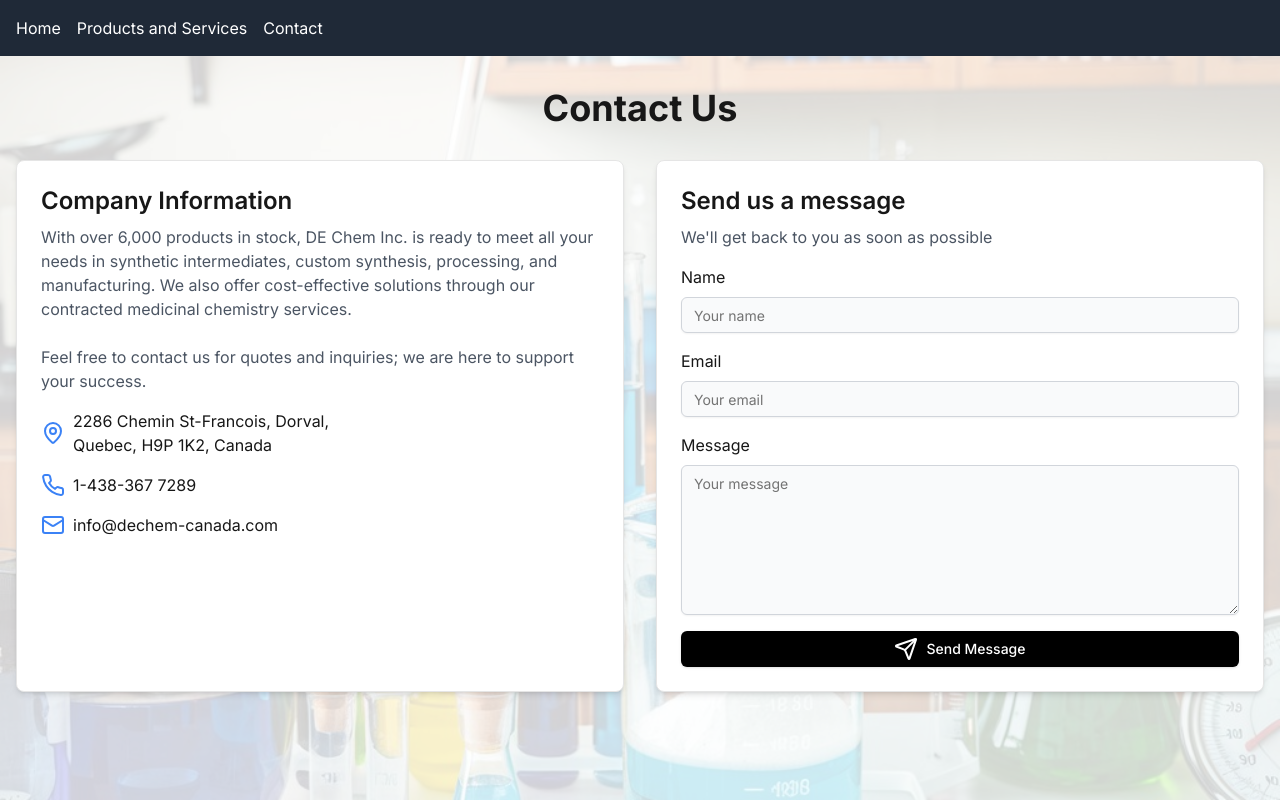
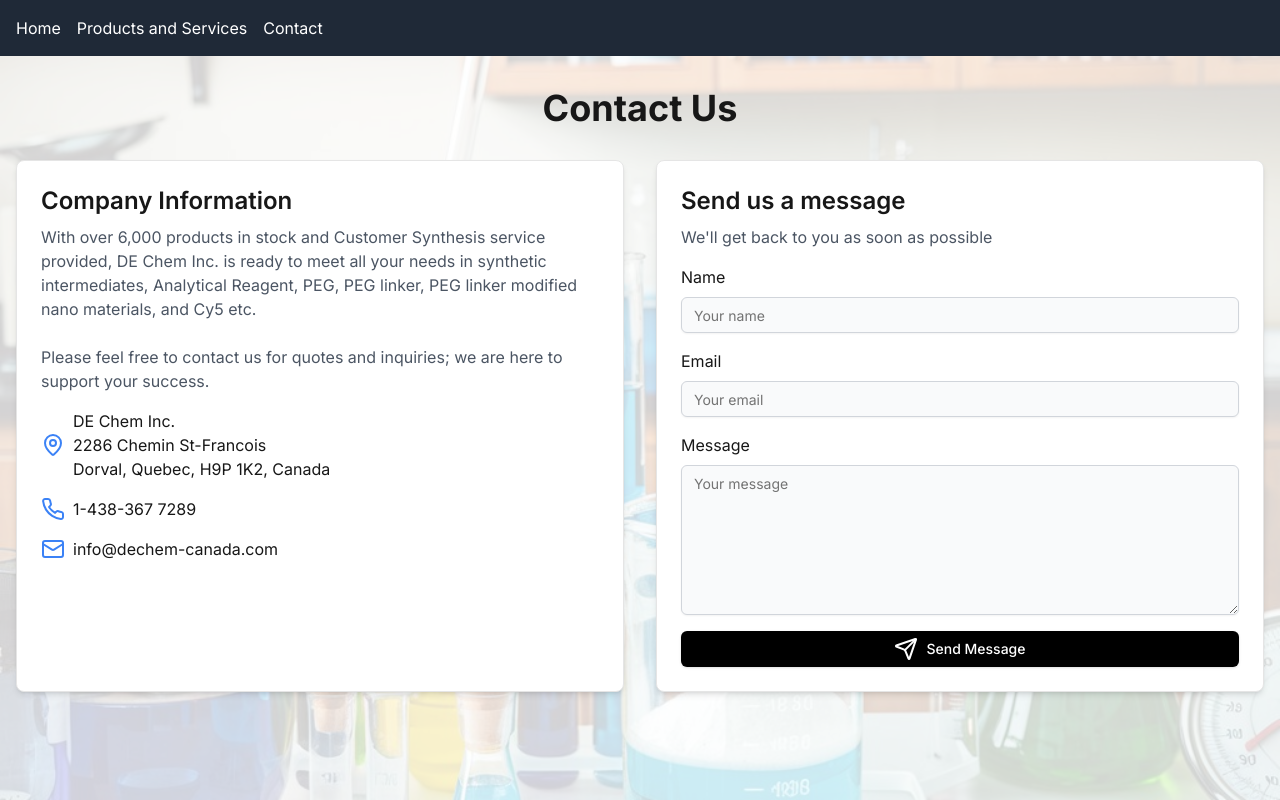
Before and after one commit to zspengyou/CursorAIWebsite, a Next.js app: page /contact in a window 1280 px wide. Built offline with nearby package versions, Linux system fonts and the light colour scheme.

Commit message:
update contact

```diff
--- a/app/contact/page.tsx
+++ b/app/contact/page.tsx
@@ -58,17 +58,20 @@
         <div className="border rounded-lg p-6 bg-white shadow-md">
           <h2 className="text-2xl font-semibold mb-2">Company Information</h2>
           <p className="text-gray-600 mb-4">
-          With over 6,000 products in stock, DE Chem Inc. is ready to meet all your needs in synthetic intermediates, custom synthesis, processing, and manufacturing. We also offer cost-effective solutions through our contracted medicinal chemistry services.
-
-<br />
-        <br />
-Feel free to contact us for quotes and inquiries; we are here to support your success.
+          With over 6,000 products in stock and Customer Synthesis service provided, DE Chem Inc. is ready to meet all your needs in synthetic intermediates, Analytical Reagent, PEG, PEG linker, PEG linker modified nano materials, and Cy5 etc.
+          <br />
+          <br />
+          Please feel free to contact us for quotes and inquiries; we are here to support your success.
           </p>
 
           <div className="space-y-4">
             <div className="flex items-center">
               <MapPin className="mr-2 text-blue-500" />
-              <p>2286 Chemin St-Francois, Dorval,<br /> Quebec, H9P 1K2, Canada</p>
+              <p>
+                DE Chem Inc.<br />
+                2286 Chemin St-Francois<br />
+                Dorval, Quebec, H9P 1K2, Canada
+              </p>
             </div>
             <div className="flex items-center">
               <Phone className="mr-2 text-blue-500" />
```
